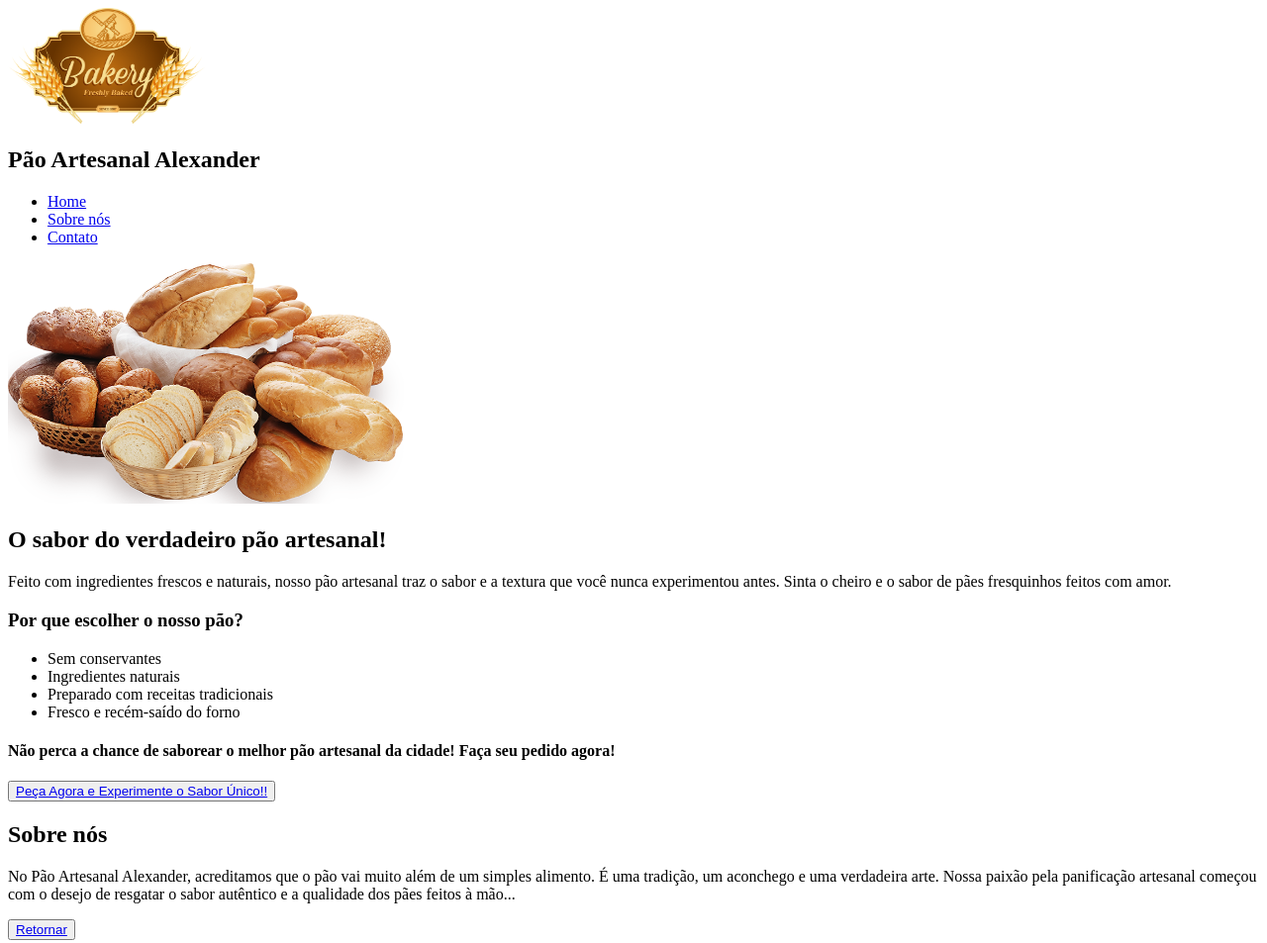
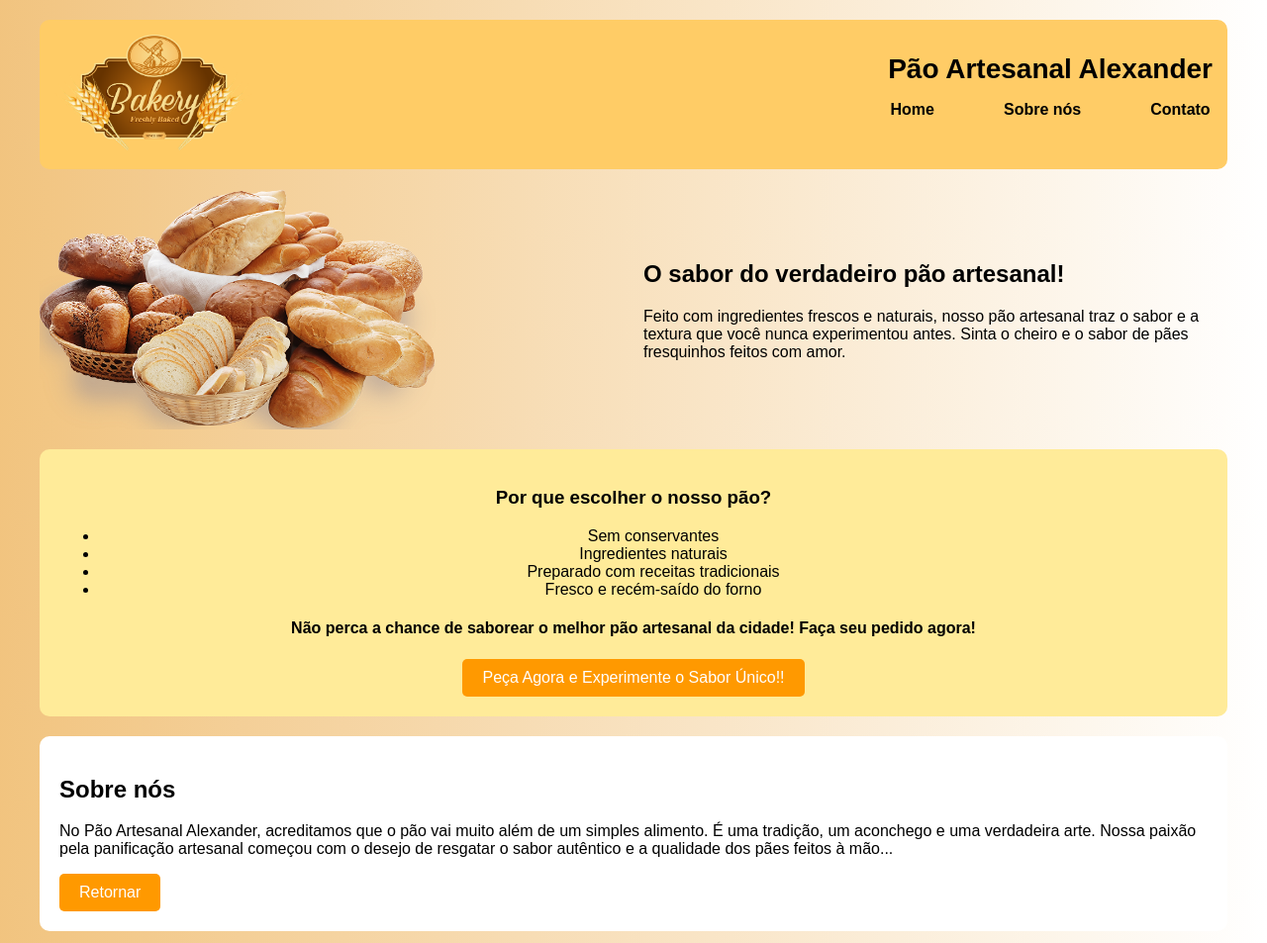
Before and after one commit to Alexanderu9/Ex-5---HTML--P-o-Artesanal, a plain HTML site: page index.html in a window 1280 px wide. Shown: the top 953 px of the page at 99% size. Drawn offline with Linux system fonts and the light colour scheme.

Commit message:
Ex 6 - CSS: Pão Artesanal
Desenvolva o CSS para a página de pão artesanal, para que ela fique esteticamente mais agradável.

Aqui é obrigatório o uso de CSSGrid e/ou FlexBox.

```diff
--- a/assets/css/styles.css
+++ b/assets/css/styles.css
@@ -11,7 +11,7 @@ body {
         "header"
         "hero"
         "beneficios"
-        "sobre-nos"
+        "sobreNos"
         "contato"
         "footer";
     grid-template-columns: 1fr;
@@ -21,7 +21,7 @@ body {
     padding: 20px;
 }
 
-/* 🔹 Header */
+
 header {
     grid-area: header;
     display: flex;
@@ -30,6 +30,21 @@ header {
     background-color: #ffcc66;
     padding: 15px;
     border-radius: 10px;
+}
+
+#contenedorlink {
+    display: flex;
+    flex-direction: row;
+    justify-items: center;
+    justify-content: center;
+    list-style: none;
+    padding: 0;
+    gap: 70px;
+}
+
+#titulo {
+    font-size: 28px;
+    margin: 0;
 }
 
 nav ul {
@@ -45,7 +60,10 @@ nav ul li a {
     font-weight: bold;
 }
 
-/* 🔹 Hero Section */
+nav ul li a:hover {
+    color: rgb(247, 21, 21);
+}
+
 .hero {
     grid-area: hero;
     display: grid;
@@ -54,7 +72,7 @@ nav ul li a {
     gap: 20px;
 }
 
-/* 🔹 Benefícios */
+
 .beneficios {
     grid-area: beneficios;
     background-color: #ffeb99;
@@ -83,15 +101,15 @@ button:hover {
     background-color: #e68a00;
 }
 
-/* 🔹 Sobre Nós */
-.sobre-nos {
-    grid-area: sobre-nos;
+
+.sobreNos {
+    grid-area: sobreNos;
     background-color: white;
     padding: 20px;
     border-radius: 10px;
 }
 
-/* 🔹 Contato */
+
 .contato {
     grid-area: contato;
     background-color: #ffcc66;
@@ -99,15 +117,16 @@ button:hover {
     border-radius: 10px;
 }
 
-/* 🔹 Footer */
+
 footer {
     grid-area: footer;
+    display: flex;
     text-align: center;
+    align-items: center;
+    justify-content: center;
     background-color: #333;
     color: white;
     padding: 15px;
     border-radius: 10px;
-    display: flex;
-    align-items: center;
-    justify-content: center;
+
 }
--- a/index.html
+++ b/index.html
@@ -4,7 +4,7 @@
 <head>
     <meta charset="UTF-8">
     <meta name="viewport" content="width=device-width, initial-scale=1.0">
-    <link rel="stylesheet" href="">
+    <link rel="stylesheet" href="assets/css/styles.css">
     <title>Pão Artesanal</title>
 </head>
 
@@ -16,7 +16,7 @@
             </div>
             <nav>
                 <h1 id="titulo">Pão Artesanal Alexander</h1>
-                <ul>
+                <ul id="contenedorlink">
                     <li><a href="#">Home</a></li>
                     <li><a href="#sobre">Sobre nós</a></li>
                     <li><a href="#contato">Contato</a></li>
@@ -45,7 +45,7 @@
             <button><a href="#contato">Peça Agora e Experimente o Sabor Único!!</a></button>
         </div>
 
-        <div class="sobre-nos" id ="sobre">
+        <div class="sobreNos" id ="sobre">
             <h2>Sobre nós</h2>
             <p>No Pão Artesanal Alexander, acreditamos que o pão vai muito além de um simples alimento. É uma tradição, um
                 aconchego e uma verdadeira arte. Nossa paixão pela panificação artesanal começou com o desejo de resgatar o
```
